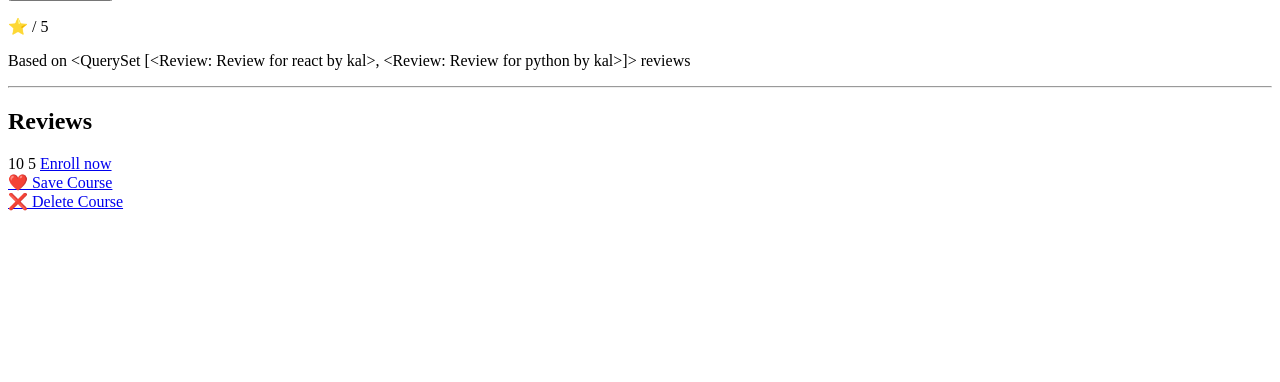
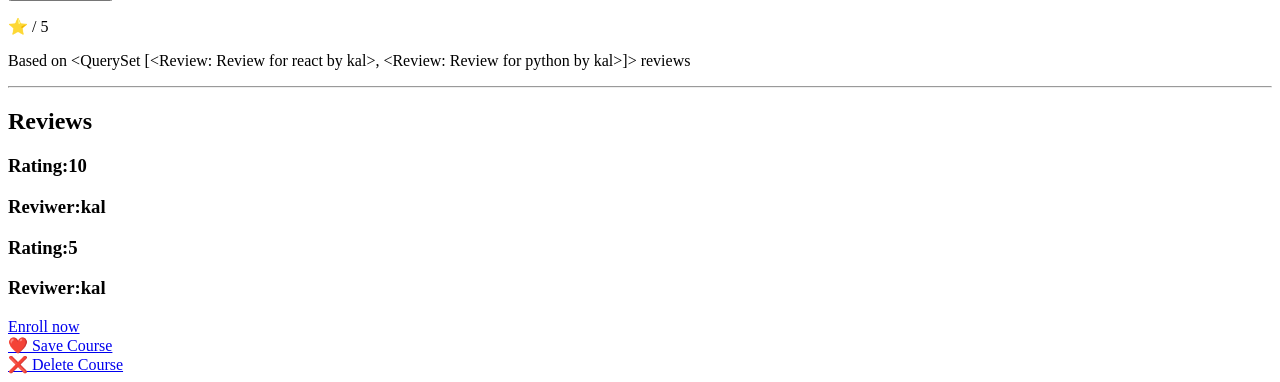
Before and after one commit to mhirrt12/online-course_with_django, a Django app: template Django_final_project/onlinecourse/course/templates/courses/course_detail.html in a window 1280 px wide. Shown: the part 703-1085 px from the top of the page. Before the commit the page ends 914 px from the top, so only its background shows below. Run offline with Django 5.2, Linux system fonts and the light colour scheme; data comes from the database, SQL or seed files in the repository; tables that the repository leaves empty hold one stand-in row (values such as "Sample post"); the template is opened without the code that fills it: values that come from a table or form of the project are taken from there, most other values are stand-ins (such as "Sample title", 1, 10 or a date in 2020).

Commit message:
Enhance reviews section to display rating and reviewer username

```diff
--- a/Django_final_project/onlinecourse/course/templates/courses/course_detail.html
+++ b/Django_final_project/onlinecourse/course/templates/courses/course_detail.html
@@ -35,7 +35,8 @@
 <h2>Reviews</h2>
 
 {% for review in reviews%}
-      {{review.rating}}
+     <h3>Rating:{{review.rating}}</h3>
+     <h3>Reviwer:{{review.user.username}}</h3>
  {%if review.user == request.user %}
   <br >
   <a href="{% url 'edit_review' review.id %}"><button>edit your review</button></a>
```
